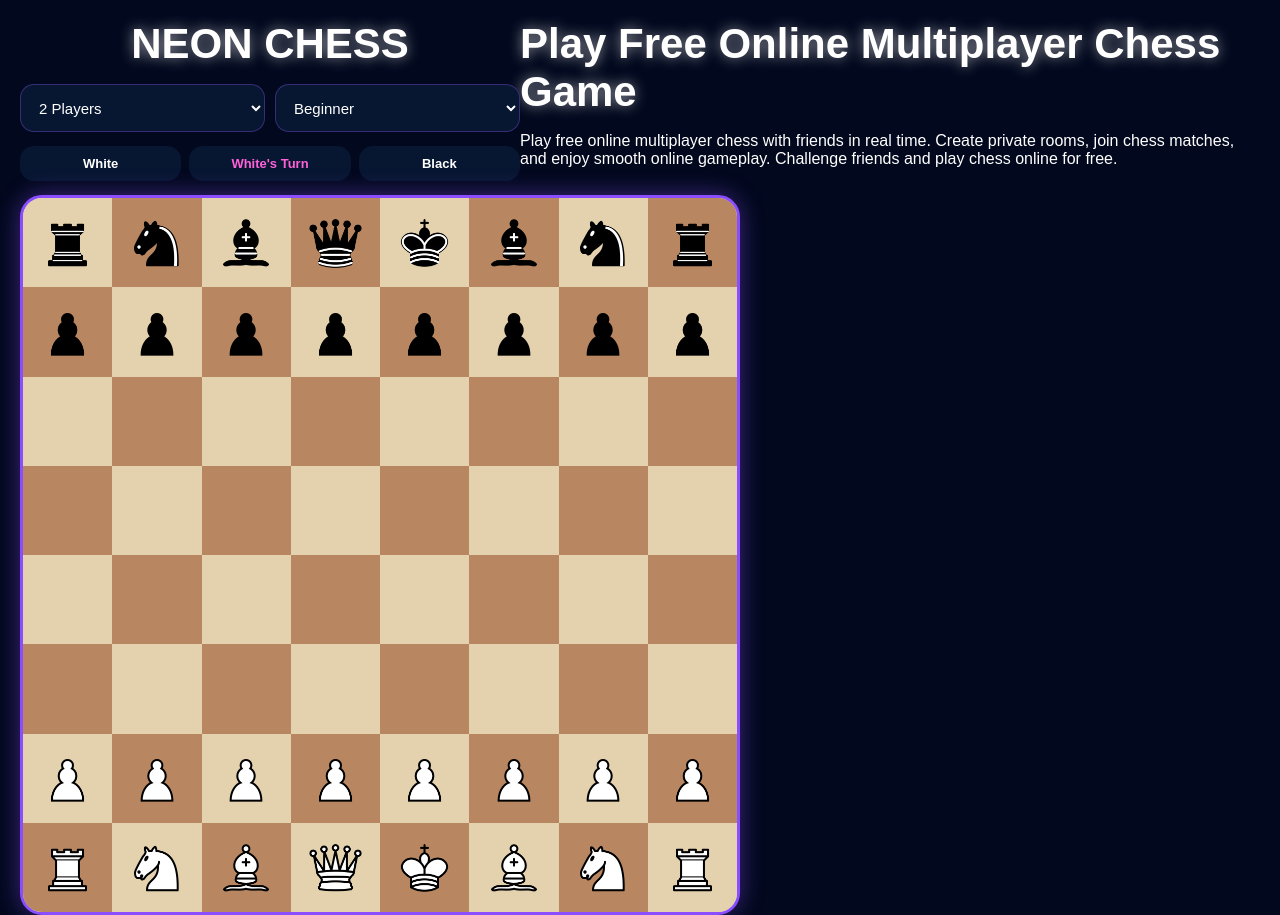
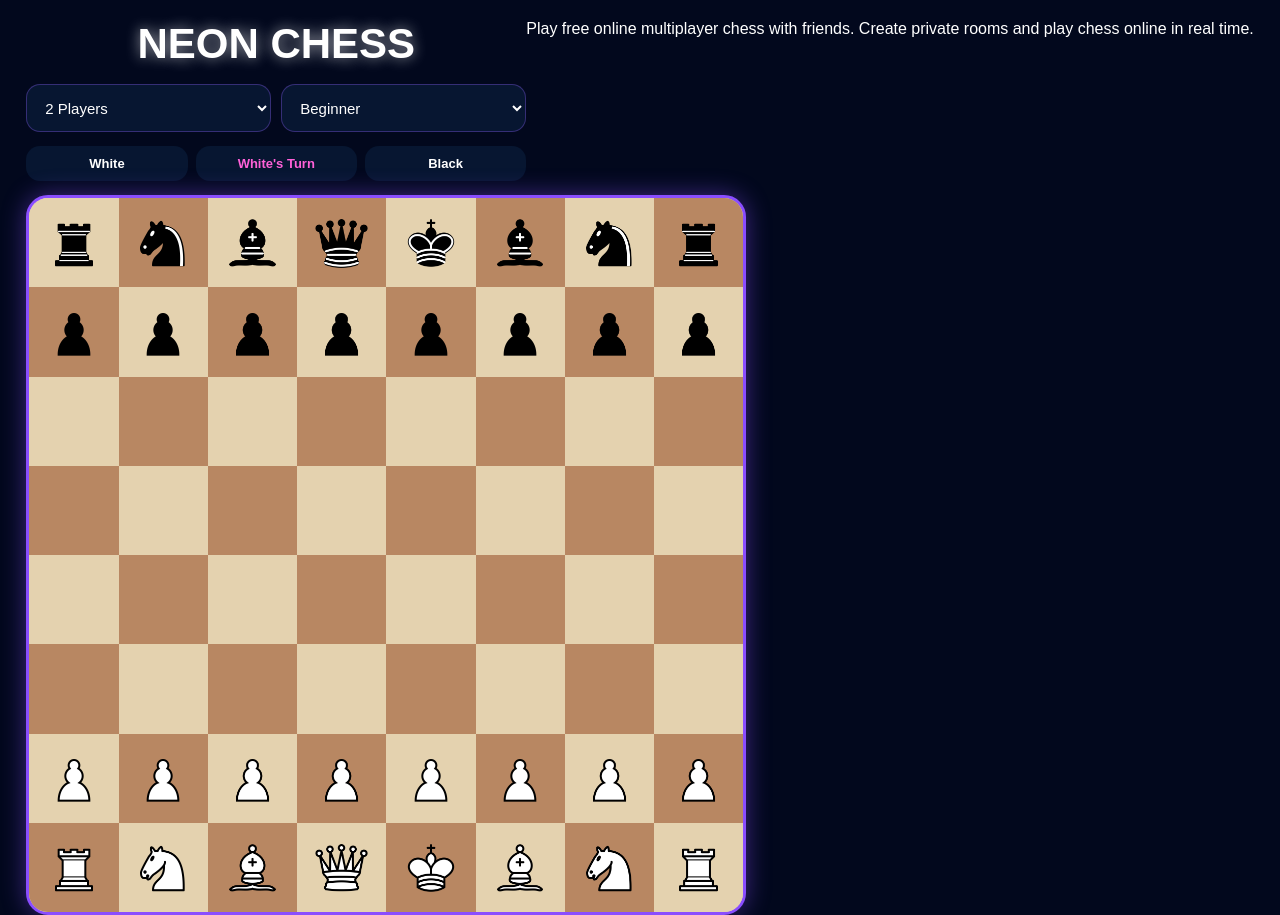
Before and after one commit to anji9391/chess, a plain HTML site: page index.html in a window 1280 px wide. Shown: the top 915 px of the page. Drawn offline with nearby package versions, Linux system fonts and the light colour scheme.

Commit message:
Update index.html

```diff
--- a/index.html
+++ b/index.html
@@ -164,12 +164,9 @@ id="exitRoom"
 
 </div>
 <section class="seo-text">
-  <h1>Play Free Online Multiplayer Chess Game</h1>
-
   <p>
-    Play free online multiplayer chess with friends in real time.
-    Create private rooms, join chess matches, and enjoy smooth online gameplay.
-    Challenge friends and play chess online for free.
+    Play free online multiplayer chess with friends.
+    Create private rooms and play chess online in real time.
   </p>
 </section>
 <script src="https://cdn.socket.io/4.7.5/socket.io.min.js"></script>
```
